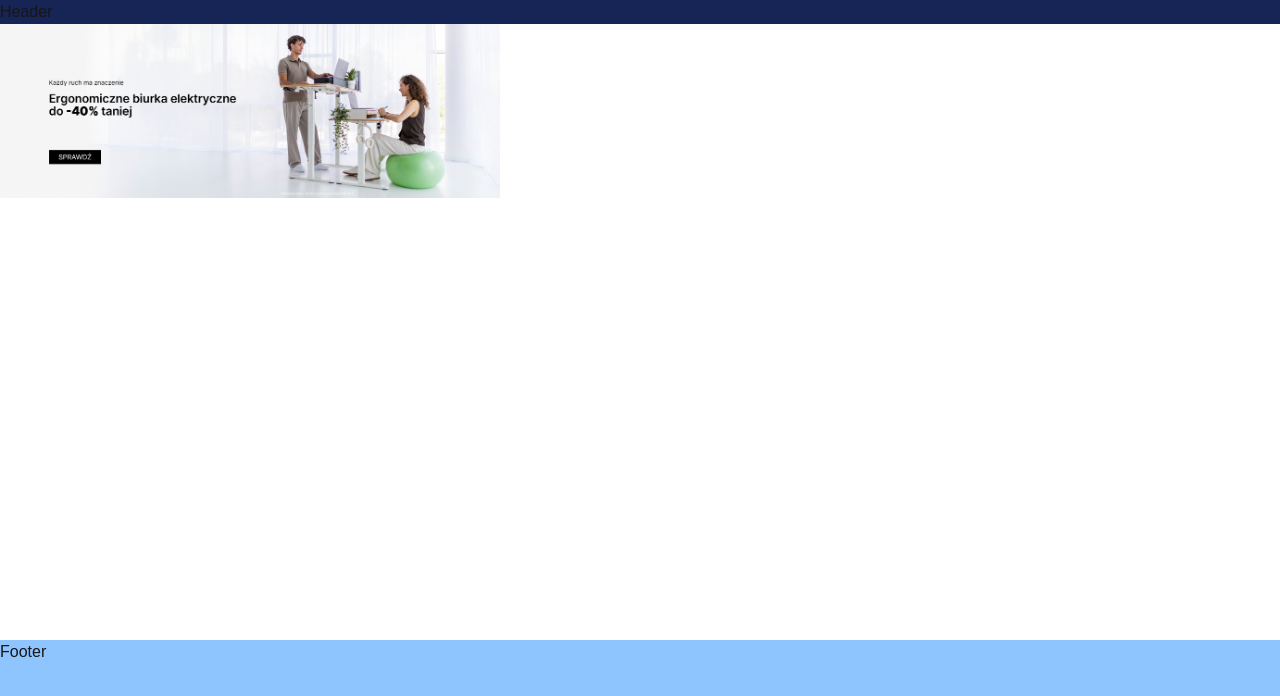
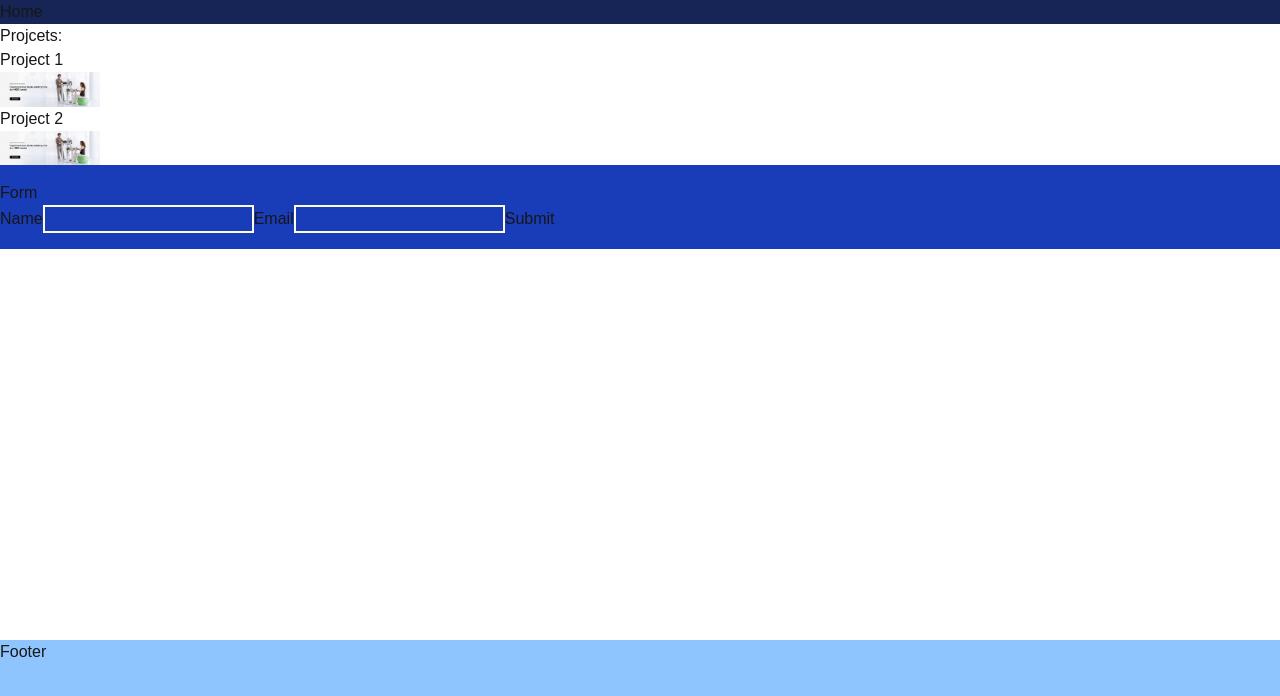
Before and after one commit to Bednar8/bb, a Next.js app: page / in a window 1280 px wide. Shown: the top 696 px of the page. Built offline with nearby package versions, Linux system fonts and the light colour scheme.

Commit message:
projects routes, form component

```diff
--- /dev/null
+++ b/src/app/api/contact/route.ts
@@ -0,0 +1,39 @@
+import { NextRequest, NextResponse } from "next/server";
+// import nodemailer from "nodemailer";
+
+export async function POST(req: NextRequest) {
+  try {
+    const data = await req.json(); // odczyt danych z frontu
+    console.log("Otrzymane dane:", data);
+
+    // const transporter = nodemailer.createTransport({
+    //   host: "host",
+    //   port: 465,
+    //   secure: true, // true for 465, false for other ports
+    //   auth: {
+    //     user: "mail",
+    //     pass: "pass",
+    //   },
+    // });
+
+    // // Wrap in an async IIFE so we can use await.
+    // await transporter.sendMail({
+    //   from: "Test123 <mail>",
+    //   to: data.email,
+    //   subject: "Temat test",
+    //   text: "Testowy text", // plain‑text body
+    //   html: "<b>Testowy html</b>", // HTML body
+    // });
+
+    return NextResponse.json({
+      status: "success",
+      message: "Formularz wysłany!",
+    });
+  } catch (error: any) {
+    console.error(error);
+    return NextResponse.json(
+      { message: "Błąd przy wysyłce maila", error: error.message },
+      { status: 500 }
+    );
+  }
+}
--- /dev/null
+++ b/src/app/components/Form.tsx
@@ -0,0 +1,64 @@
+"use client";
+
+import { useState } from "react";
+
+export default function Form() {
+  const [formData, setFormData] = useState({
+    name: "",
+    email: "",
+  });
+  const [statusMessage, setStatusMessage] = useState("");
+
+  const handleChange = (e: React.ChangeEvent<HTMLInputElement>) => {
+    setFormData({ ...formData, [e.target.name]: e.target.value });
+    console.log(formData);
+  };
+
+  const handleSubmit = async (e: React.FormEvent<HTMLFormElement>) => {
+    e.preventDefault();
+    try {
+      const res = await fetch("/api/contact", {
+        method: "POST",
+        headers: {
+          "Content-Type": "application/json",
+        },
+        body: JSON.stringify(formData),
+      });
+      const data = await res.json();
+      if (data.status === "success") {
+        setStatusMessage("Success");
+      } else {
+        setStatusMessage("Error");
+      }
+    } catch (err) {
+      console.log(err);
+      setStatusMessage("Error while send data");
+    }
+  };
+
+  return (
+    <div className="py-4 bg-blue-800">
+      <h1>Form</h1>
+      <form onSubmit={handleSubmit}>
+        <label htmlFor="name">Name</label>
+        <input
+          className="border-2 border-amber-50"
+          type="text"
+          name="name"
+          id="name"
+          onChange={handleChange}
+        />
+        <label htmlFor="email">Email</label>
+        <input
+          className="border-2 border-amber-50"
+          type="email"
+          name="email"
+          id="email"
+          onChange={handleChange}
+        />
+        <input type="submit" />
+      </form>
+      {statusMessage && <p>{statusMessage}</p>}
+    </div>
+  );
+}
--- a/src/app/components/Header.tsx
+++ b/src/app/components/Header.tsx
@@ -1,3 +1,9 @@
+import Link from "next/link";
+
 export default function Header() {
-  return <header className="bg-blue-950">Header</header>;
+  return (
+    <header className="bg-blue-950">
+      <Link href="/">Home</Link>
+    </header>
+  );
 }
--- /dev/null
+++ b/src/app/data/projects.json
@@ -0,0 +1,16 @@
+[
+  {
+    "name": "Project 1",
+    "description": "Description of Project 1",
+    "image": "/assets/baner.jpg",
+    "link": "https://www.project1.com",
+    "slug": "project-1"
+  },
+  {
+    "name": "Project 2",
+    "description": "Description of Project 2",
+    "image": "/assets/baner.jpg",
+    "link": "https://www.project2.com",
+    "slug": "project-2"
+  }
+]
--- a/src/app/page.tsx
+++ b/src/app/page.tsx
@@ -1,9 +1,30 @@
 import Image from "next/image";
+import projects from "@/app/data/projects.json";
+import Link from "next/link";
+import Form from "./components/Form";
+
+console.log(projects);
 
 export default function Home() {
   return (
     <div>
-      <Image src={"/assets/baner.jpg"} alt="Baner" width={500} height={100} />
+      <div>
+        <h2>Projcets:</h2>
+        {projects.map((project) => (
+          <Link href={`/project/${project.slug}`} key={project.name}>
+            <div>
+              {project.name}
+              <Image
+                src={project.image}
+                alt={project.name}
+                width={100}
+                height={100}
+              />
+            </div>
+          </Link>
+        ))}
+      </div>
+      <Form />
     </div>
   );
 }
--- /dev/null
+++ b/src/app/project/[slug]/page.tsx
@@ -0,0 +1,36 @@
+import projects from "@/app/data/projects.json";
+import Image from "next/image";
+
+type ProjectPageProps = {
+  params: { slug: string };
+};
+
+async function getProject(slug: string) {
+  return projects.find((p) => p.slug === slug);
+}
+
+export default async function ProjectPage({ params }: ProjectPageProps) {
+  const { slug } = await params;
+
+  const project = await getProject(slug);
+
+  if (!project) {
+    // 404!
+    return <p>Not Found</p>;
+  }
+
+  return (
+    <div className="max-w-4xl mx-auto px-6 py-20">
+      <h1 className="text-4xl font-bold mb-4">{project.name}</h1>
+      <div className="relative w-full h-64 mb-6">
+        <Image
+          src={project.image}
+          alt={project.name}
+          fill
+          className="object-cover"
+        />
+      </div>
+      <p className="text-lg">{project.description}</p>
+    </div>
+  );
+}
```
